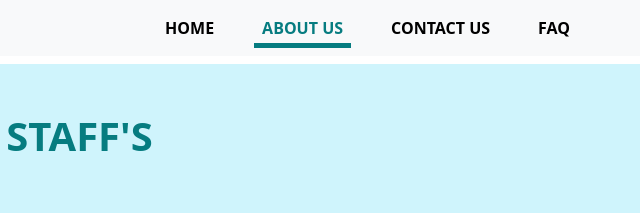
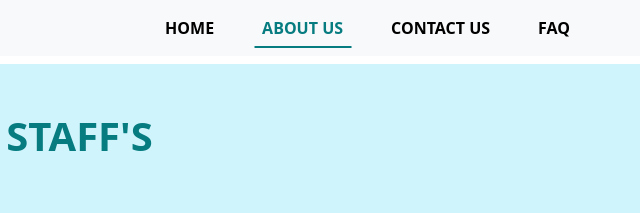
Before and after one commit to naimur-234964/wddf04-lab34hw, a plain HTML site: page about-us.html in a window 1280 px wide. Shown: the top 213 px of the page, 604-1244 px from the left. Drawn offline with nearby package versions, Linux system fonts and the light colour scheme.

Commit message:
nav link hover style modified

```diff
--- a/assets/css/main.css
+++ b/assets/css/main.css
@@ -23,7 +23,7 @@
     color: var(--primary-color);
 }
 
-.nav-link {
+/* .nav-link {
     color: var(--dark-color);
     transition: color .15s ease-in-out, background-color .15s ease-in-out, border-color .15s ease-in-out;
     position: relative;
@@ -49,6 +49,34 @@
         width: 100%;
     }
 
+} */
+
+.nav-link {
+    color: var(--dark-color);
+    transition: color .15s ease-in-out, background-color .15s ease-in-out, border-color .15s ease-in-out;
+    position: relative;
+    display: inline-block; /* Ensure the link is inline-block to match the text width */
+
+    &:hover {
+        color: var(--primary-color);
+    }
+
+    &::after {
+        position: absolute;
+        left: 50%; /* Start from the center */
+        bottom: 0;
+        transform: translateX(-50%); /* Center the underline */
+        height: 2px; /* Adjust the height for a thinner underline */
+        background: var(--primary-color);
+        content: "";
+        transition: width .15s ease-in-out;
+        width: 0;
+    }
+
+    &:hover::after,
+    &.active::after {
+        width: 100%; /* Extend to the full width of the text */
+    }
 }
 
 /* navbar section end */
```
